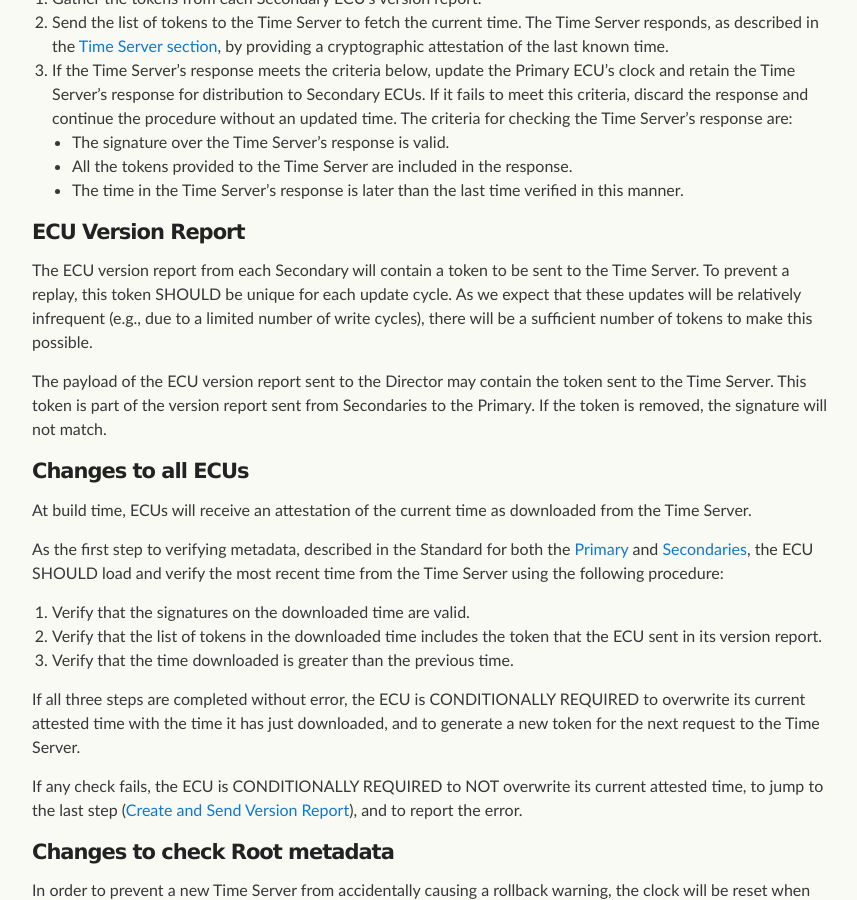
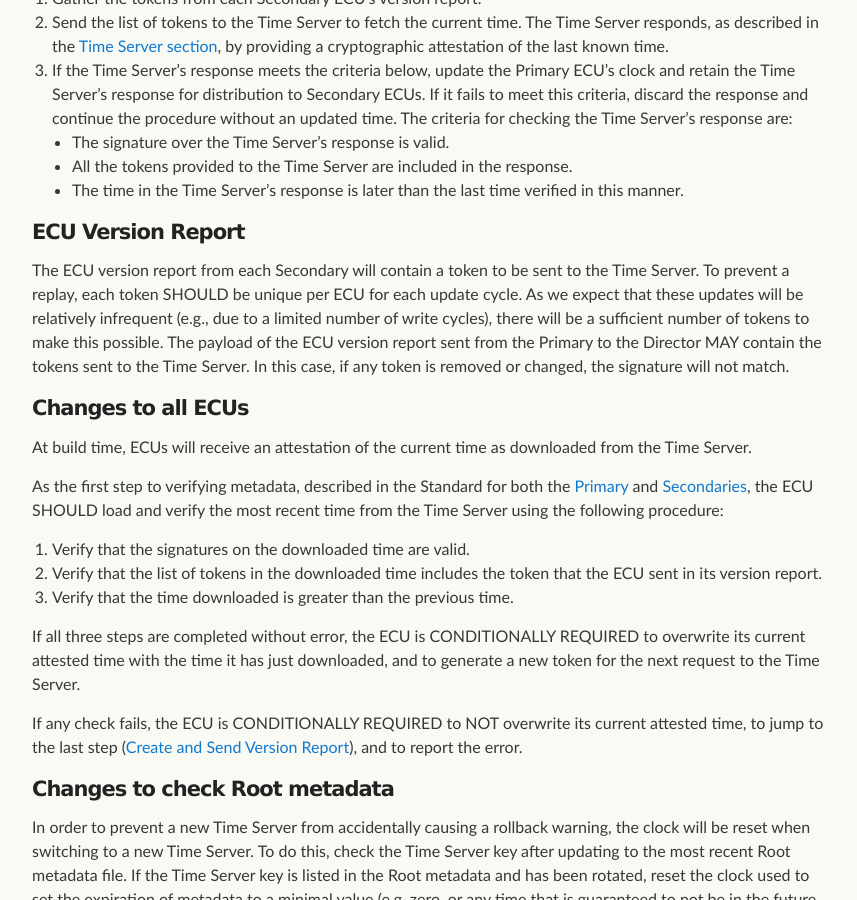
Before and after one commit to uptane/deployment-considerations, a Jekyll site: the page built from repositories.md, in a window 1280 px wide and 900 px high, scrolled down 1605 px. Shown: the whole window, without its empty margins (208-1065 px from the left). Built offline with Jekyll 4.4.1, drawn with Linux system fonts in a browser that asks for light colours; our own code applies the rules of GitHub Pages for plain Markdown files.

Commit message:
Clarify usage of tokens in the version report.
Signed-off-by: Patrick Vacek <patrickvacek@gmail.com>

```diff
--- a/repositories.md
+++ b/repositories.md
@@ -47,9 +47,7 @@ If the Time Server is implemented, the Primary is CONDITIONALLY REQUIRED to use
 
 #### ECU Version Report
 
-The ECU version report from each Secondary will contain a token to be sent to the Time Server. To prevent a replay, this token SHOULD be unique for each update cycle. As we expect that these updates will be relatively infrequent (e.g., due to a limited number of write cycles), there will be a sufficient number of tokens to make this possible.
-
-The payload of the ECU version report sent to the Director may contain the token sent to the Time Server. This token is part of the version report sent from Secondaries to the Primary. If the token is removed, the signature will not match.
+The ECU version report from each Secondary will contain a token to be sent to the Time Server. To prevent a replay, each token SHOULD be unique per ECU for each update cycle. As we expect that these updates will be relatively infrequent (e.g., due to a limited number of write cycles), there will be a sufficient number of tokens to make this possible. The payload of the ECU version report sent from the Primary to the Director MAY contain the tokens sent to the Time Server. In this case, if any token is removed or changed, the signature will not match.
 
 #### Changes to all ECUs
 
```
